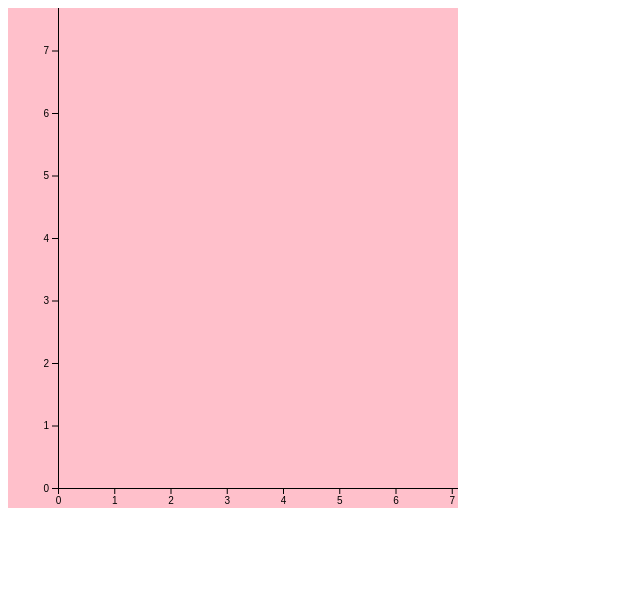
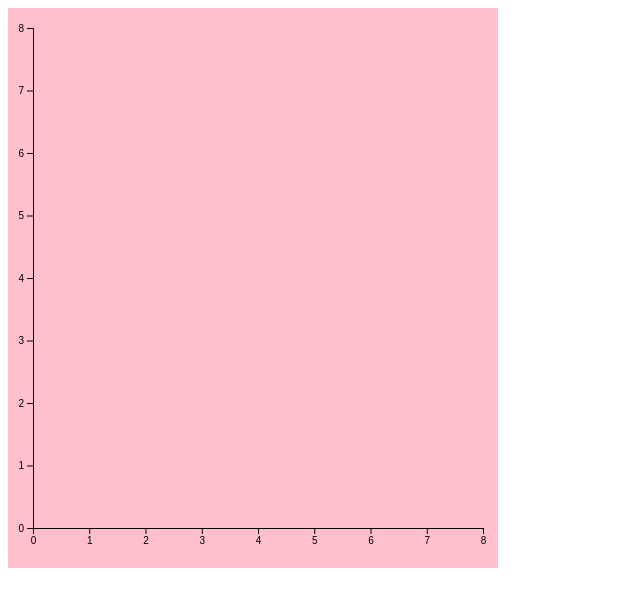
Before and after one commit to Hakeemmidan/d3_tutorial_following, a React (Create React App) app: page / in a window 1280 px wide. Shown: the top 606 px of the page, without its empty margins (0-640 px from the left). Built offline with nearby package versions, Linux system fonts and the light colour scheme.

Commit message:
Add more styling to axis

```diff
--- a/src/axis.jsx
+++ b/src/axis.jsx
@@ -20,8 +20,8 @@ export class Axis extends React.Component {
         const chartHeight = 500
 
         const svg = d3.select('svg')
-          .attr('width', chartWidth)
-          .attr('height', chartHeight)
+          .attr('width', chartWidth + 40) // These integer addition are giving the axis some breathing space
+          .attr('height', chartHeight + 60)
           .style("background-color", 'pink')
 
         const xScale = d3.scaleLinear()
@@ -39,16 +39,16 @@ export class Axis extends React.Component {
                         .scale(yScale)
 
         svg.append('g')
-            .attr('transform', 'translate(50, -20)') // moves yaxis 50 points to right and 20 down
+            .attr('transform', 'translate(25, 20)') // moves yaxis 25 points to right and 20 down
             .call(yAxis)
 
-        const xAxisTranslate = chartHeight - 20 // This is saying that we are going to go down from
+        const xAxisTranslate = chartHeight +20  // This is saying that we are going to go down from
                                                 // top of page 'chartHeight - 20' points
-                                                // we subtract 20 to lift the x axis up a bit
-                                                // remmeber that axis in d3 start at the top left of
-                                                // the page
+                                                // keep in mind that the chart height does not define
+                                                // the limits of this iamge as we have added some constants to it
+
         svg.append('g')
-            .attr('transform', 'translate(50,' + xAxisTranslate + ')')
+            .attr('transform', 'translate(25,' + xAxisTranslate + ')')
             .call(xAxis)
     }
 
--- a/src/index.js
+++ b/src/index.js
@@ -1,3 +1,4 @@
+// Link to tutorial: https://www.youtube.com/watch?v=C4t6qfHZ6Tw
 import React from 'react';
 import ReactDOM from 'react-dom';
 import App from './App';
```
